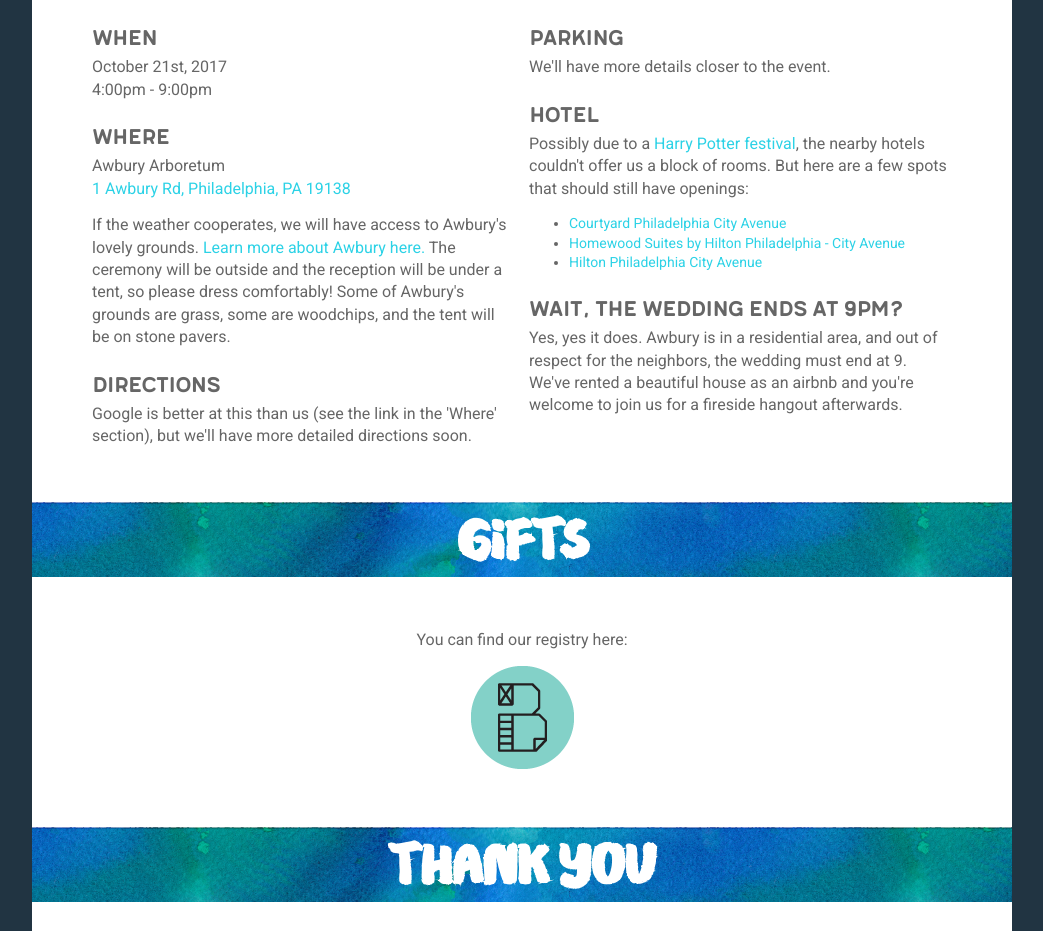
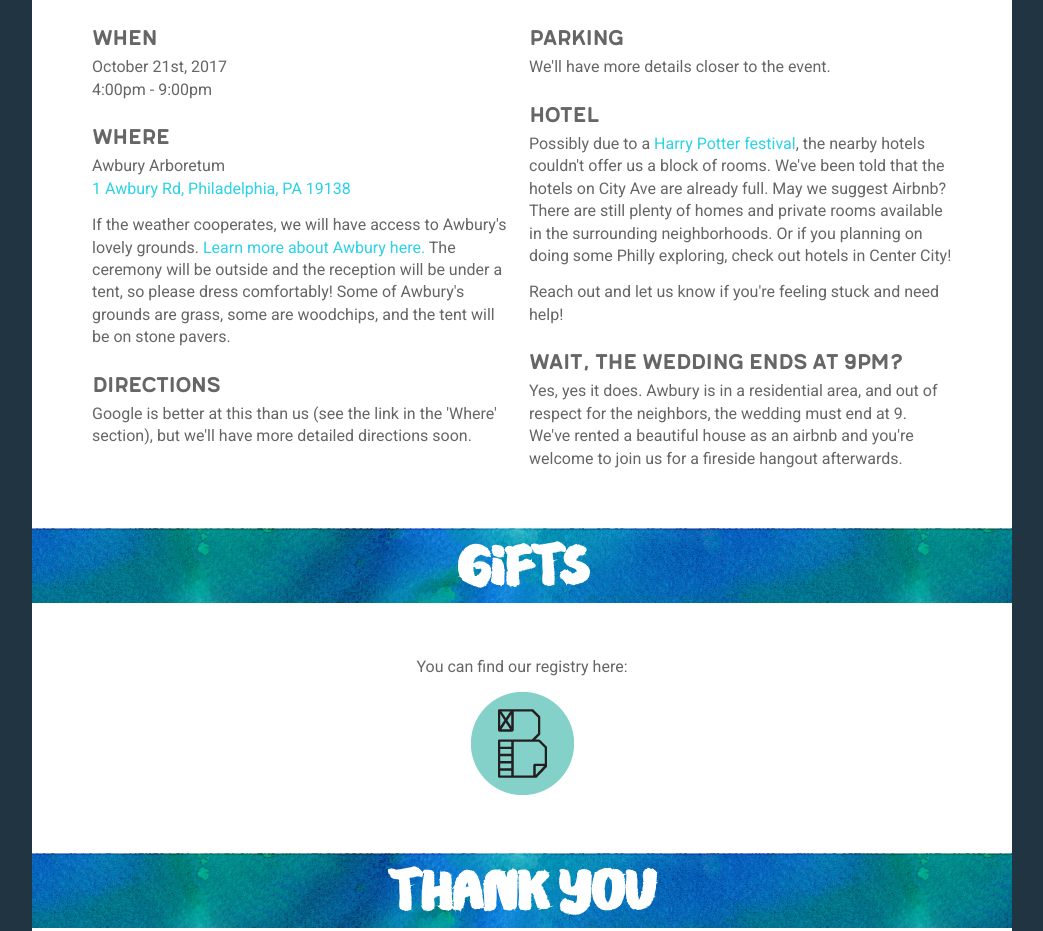
Before and after one commit to adriennemcd/wedding, a website: page index.html in a window 1280 px wide. Shown: the part 900-1831 px from the top of the page, without its empty margins (118-1161 px from the left). Drawn offline with nearby package versions, Linux system fonts and the light colour scheme.

Commit message:
content update

```diff
--- a/index.html
+++ b/index.html
@@ -70,12 +70,8 @@
 						<h3>Parking</h3>
 						<p>We'll have more details closer to the event.</p>
 						<h3>Hotel</h3>
-						<p>Possibly due to a <a href="http://www.visitphilly.com/events/philadelphia/harry-potter-weekend-in-chestnut-hill/" target="_blank">Harry Potter festival</a>, the nearby hotels couldn't offer us a block of rooms. But here are a few spots that should still have openings:</p>
-						<ul>
-							<li><a href="http://www.marriott.com/hotels/travel/phlav-courtyard-philadelphia-city-avenue/?scid=bb1a189a-fec3-4d19-a255-54ba596febe2" target="_blank">Courtyard Philadelphia City Avenue</a></li>
-							<li><a href="http://homewoodsuites3.hilton.com/en/hotels/pennsylvania/homewood-suites-by-hilton-philadelphia-city-avenue-PHLCAHW/index.html" target="_blank">Homewood Suites by Hilton Philadelphia - City Avenue</a></li>
-							<li><a href="http://www3.hilton.com/en/hotels/pennsylvania/hilton-philadelphia-city-avenue-PHLPHHF/index.html" target="_blank">Hilton Philadelphia City Avenue</a></li>
-						</ul>
+						<p>Possibly due to a <a href="http://www.visitphilly.com/events/philadelphia/harry-potter-weekend-in-chestnut-hill/" target="_blank">Harry Potter festival</a>, the nearby hotels couldn't offer us a block of rooms. We've been told that the hotels on City Ave are already full. May we suggest Airbnb? There are still plenty of homes and private rooms available in the surrounding neighborhoods.  Or if you planning on doing some Philly exploring, check out hotels in Center City!</p>
+						<p>Reach out and let us know if you're feeling stuck and need help!</p>
 						<h3>Wait, the wedding ends at 9pm?</h3>
 						<p>Yes, yes it does.  Awbury is in a residential area, and out of respect for the neighbors, the wedding must end at 9. We've rented a beautiful house as an airbnb and you're welcome to join us for a fireside hangout afterwards. </p>
 					</div>
```
